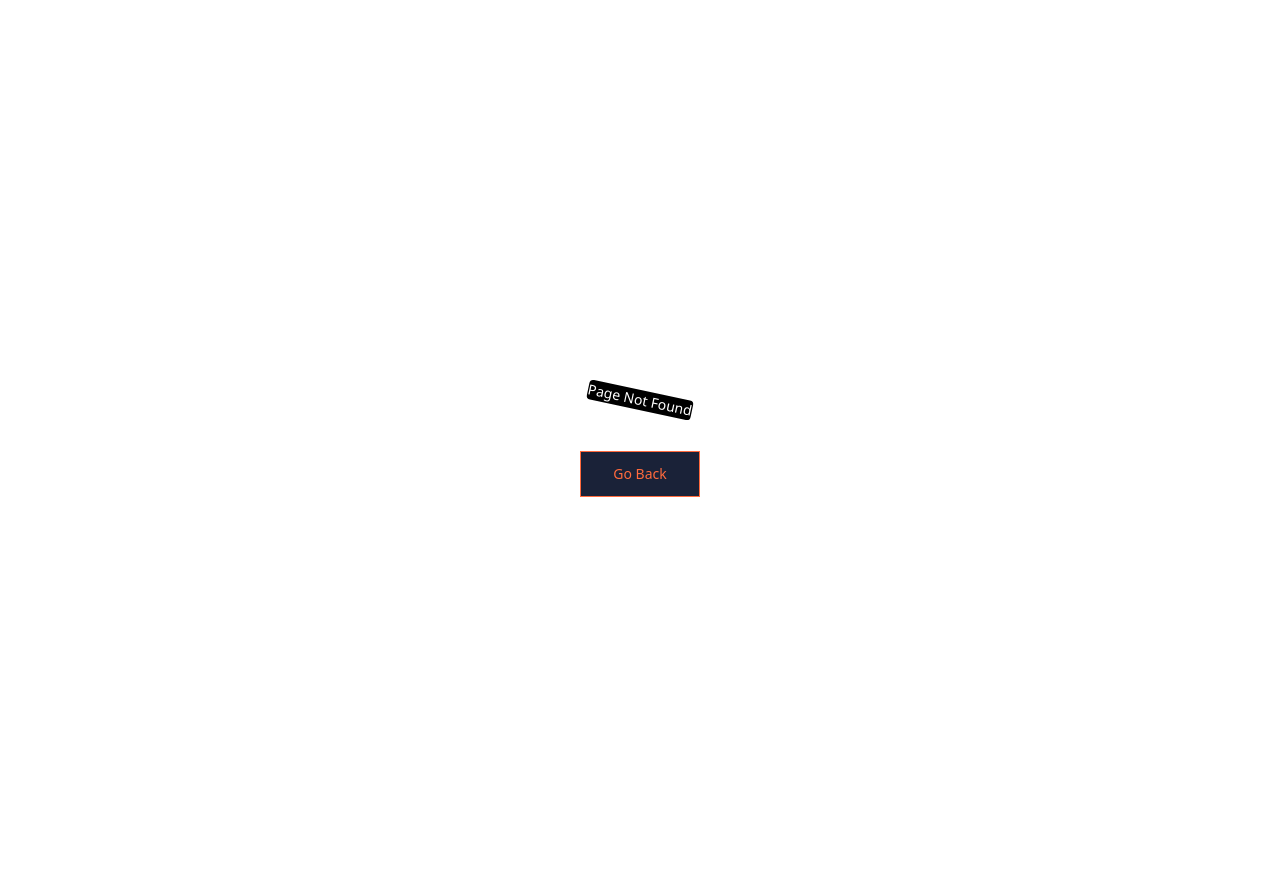
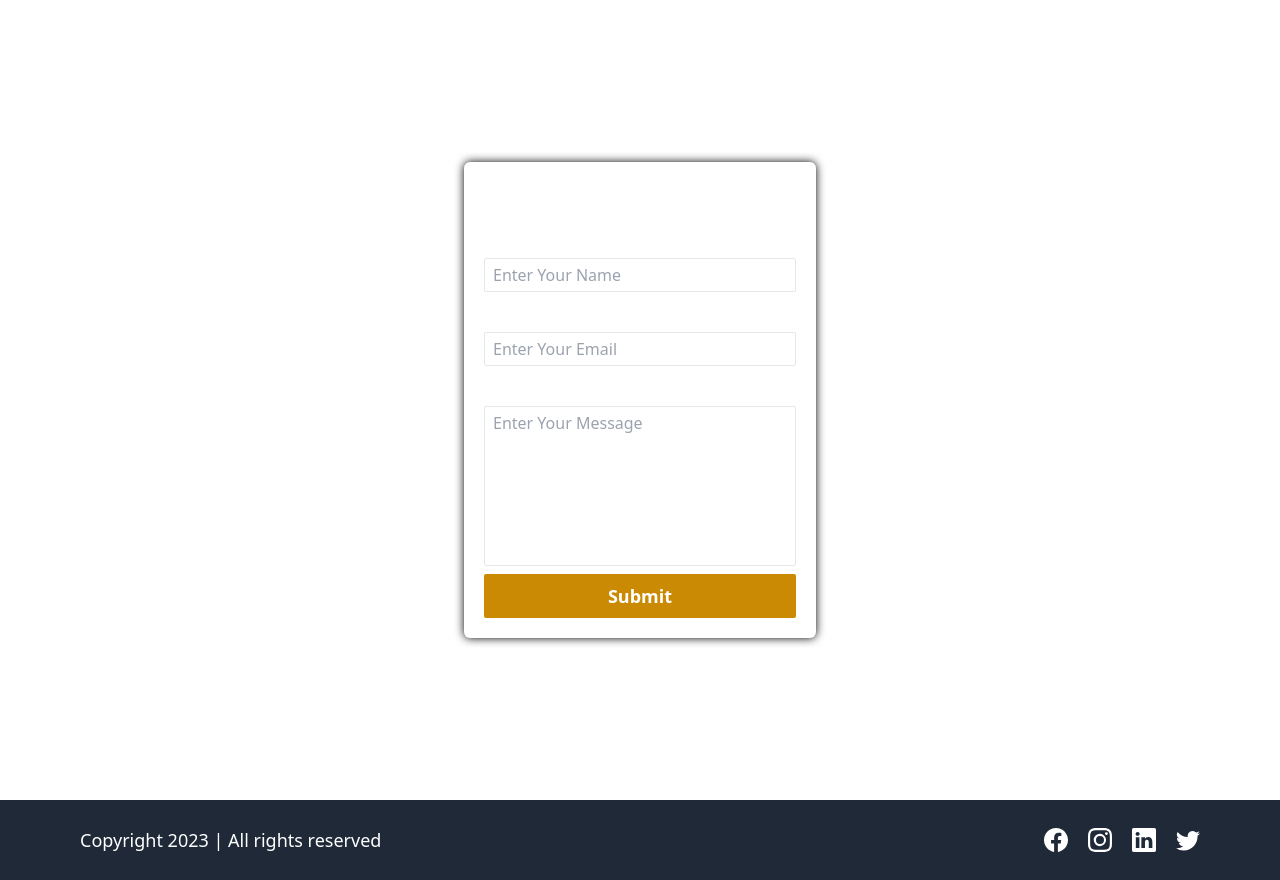
Before and after one commit to Sohilyeole/lms-frontend, a React (Vite) app: page /contact in a window 1280 px wide. Before the commit this address had no page. Before the commit the page ends 800 px from the top, so only its background shows below. Built offline with nearby package versions, Linux system fonts and the light colour scheme.

Commit message:
added contact us

```diff
--- a/src/App.jsx
+++ b/src/App.jsx
@@ -9,6 +9,7 @@
 import Signup from "./Pages/Signup";
 import Login from "./Pages/Login";
 import CourseList from "./Pages/Course/CourseList";
+import Contact from "./Pages/Contact";
 
 
 function App() {
@@ -18,6 +19,7 @@
         <Route path="/" element={<HomePage/>}></Route>
         <Route path="/about" element={<AboutUs/>}></Route>
         <Route path="/courses" element={<CourseList/>}></Route>
+        <Route path="/contact" element={<Contact/>}></Route>
         <Route path="/signup" element={<Signup/>}></Route>
         <Route path="/login" element={<Login/>}></Route>
         <Route path="*" element={<NotFound/>}></Route>
--- /dev/null
+++ b/src/Pages/Contact.jsx
@@ -0,0 +1,91 @@
+import { useState } from "react";
+import HomeLayout from "../Layouts/HomeLayout";
+import toast from "react-hot-toast";
+import { isEmail } from "../helper/regexMatcher";
+import axios from "axios";
+import axiosInstance from "../helper/axiosInstance";
+
+function Contact(){
+    const [userInput,setUserInput]=useState({
+        name:"",
+        email:"",
+        message:"",
+    })
+    function handleInputChange(e){
+       const {name,value}=e.target;
+       console.log(name,value)
+       setUserInput({
+        ...userInput,[name]:value
+       })
+
+    }
+
+    async function onFormSubmit(e){
+        e.preventDefault();
+        if(!userInput.email || !userInput.name ||!userInput.message){
+            toast.error("All Feild are mandatory")
+            return;
+
+        }
+        if(!isEmail(userInput.email)){
+            toast.error("Invalid email")
+            return;
+        }
+        else{
+            toast.success("orm submitted Sucessfully")
+            setUserInput({
+                            name:"",
+                            email:"",
+                            message:"",
+                        })
+        }
+        // try {
+        //     const res=axiosInstance.post("/contact",userInput)
+        //     toast.promise(res,{
+        //         loading:"submiting your message",
+        //         success:"form submitted Sucessfully",
+        //         error:"Failed to submit form"
+        //     })
+        //     const contactres=await res;
+        //     if(contactres?.data?.success){
+        //         setUserInput({
+        //             name:"",
+        //             email:"",
+        //             message:"",
+        //         })
+        //     }
+
+        // } catch (error) {
+        //     toast.error("operation failed")
+        // }
+
+    }
+return(
+    <HomeLayout>
+        <div className="flex items-center justify-center h-[100vh]">
+        <form className="flex flex-col items-center justify-center gap-2 p-5 rounded-md text-white shadow-[0_0_10px_black] w-[22rem]" onSubmit={onFormSubmit} noValidate>
+            <h1 className="text-3xl font-semibold">
+                Contact Form
+            </h1>
+            <div className="flex flex-col w-full gap-1">
+                <label htmlFor="name" className="text-xl font-semibold">Name</label>
+                <input  className="bg-transparent border px-2 py-1 rounded-sm" id="name"  type="text" name="name" placeholder="Enter Your Name"  onChange={handleInputChange} value={userInput.name} />
+            </div>
+            <div className="flex flex-col w-full gap-1">
+                <label htmlFor="email" className="text-xl font-semibold">Email</label>
+                <input  className="bg-transparent border px-2 py-1 rounded-sm" id="email"  type="email" name="email" placeholder="Enter Your Email"  onChange={handleInputChange} value={userInput.email}  />
+            </div>
+            <div className="flex flex-col w-full gap-1">
+                <label htmlFor="message" className="text-xl font-semibold">Message</label>
+                <textarea  className="bg-transparent border px-2 py-1 rounded-sm resize-none h-40 " id="message"   name="message" placeholder="Enter Your Message" onChange={handleInputChange} value={userInput.message}  />
+
+            </div>
+            <button type="submit" className="w-full bg-yellow-600 hover:bg-yellow-400 transition-all ease-out duration-300 rounded-sm py-2 font-semibold text-lg cursor-pointer">
+                Submit
+            </button>
+        </form>
+        </div>
+    </HomeLayout>
+)
+}
+export default Contact;
--- a/src/Redux/Slices/CourseSlice.js
+++ b/src/Redux/Slices/CourseSlice.js
@@ -26,7 +26,7 @@
     extraReducers:(builder)=>{
         builder.addCase(getAllCourses.fulfilled,(state,action)=>{
             if(action.payload){
-                console.log(action.payload)
+
                 state.courseData=[...action.payload];
             }
         })
--- /dev/null
+++ b/src/helper/regexMatcher.js
@@ -0,0 +1,10 @@
+ export function isEmail(string){
+return string.match(
+    /^(([^<>()[\]\\.,;:\s@"]+(\.[^<>()[\]\\.,;:\s@"]+)*)|.(".+"))@((\[[0-9]{1,3}\.[0-9]{1,3}\.[0-9]{1,3}\.[0-9]{1,3}\])|(([a-zA-Z\-0-9]+\.)+[a-zA-Z]{2,}))$/
+  )
+}
+export function isValidPassword(string){
+    return string.match(
+        /^(?=.*[0-9])(?=.*[!@#$%^&*])[a-zA-Z0-9!@#$%^&*]{6,16}$/
+      )
+}
```
